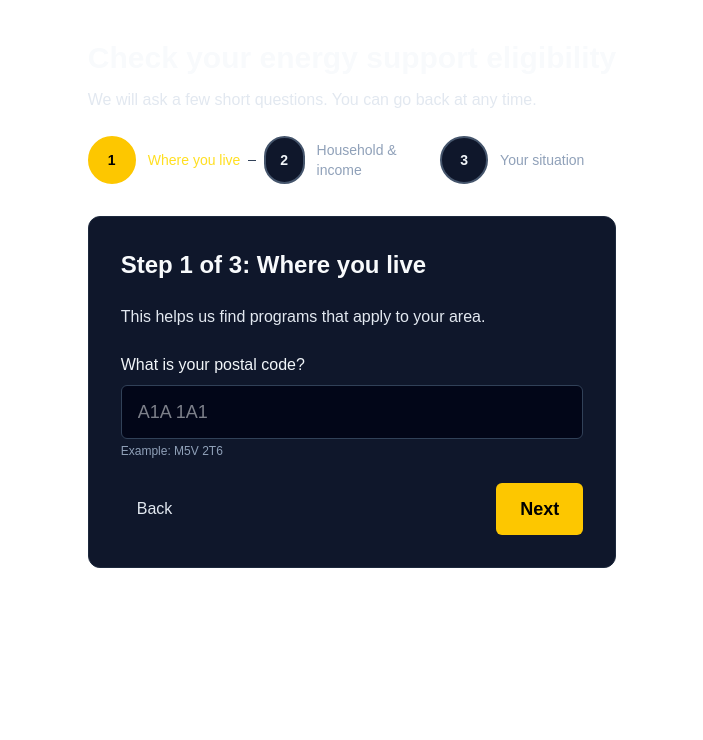
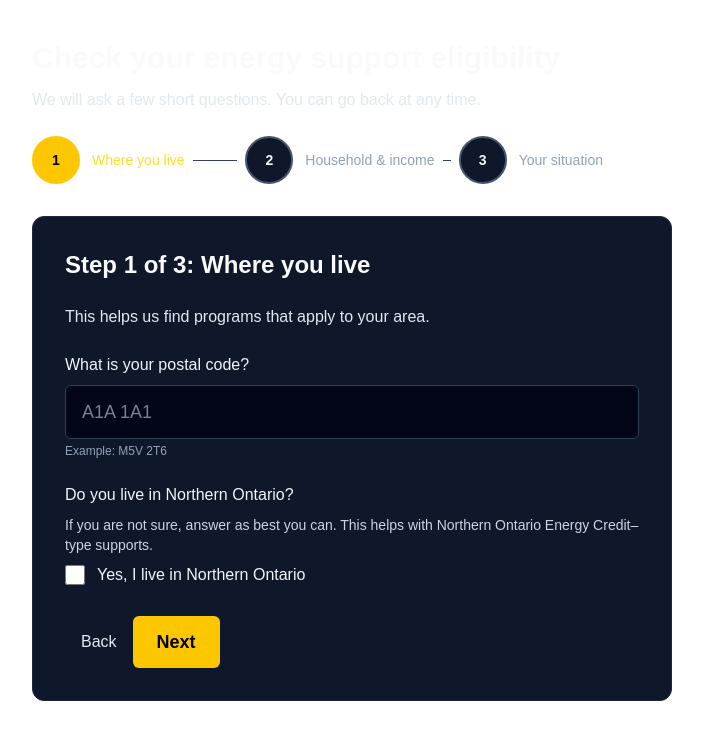
Before and after one commit to edwin-lin777/HackTheGlobe, a Next.js app: page /eligibility in a window 1280 px wide. Shown: the top 740 px of the page, without its empty margins (288-991 px from the left). Built offline with nearby package versions, Linux system fonts and the light colour scheme.

Commit message:
fixed routing error

```diff
--- a/app/api/eligibility/route.ts
+++ b/app/api/eligibility/route.ts
@@ -1,22 +1,22 @@
 import { NextRequest, NextResponse } from "next/server";
-import { checkEligibility } from "@/lib/eligibility";
+import { checkEligibility, type UserProfile } from "@/lib/eligibility";
 import { calculateBillImpact, getLDCByPostalCode } from "@/lib/billCalculator";
 import agencies from "@/data/leap_agencies.json";
 
 // ================================================================
 // POST /api/eligibility
-// Body: UserProfile
+// Body: form payload
 // Returns: matched programs + bill impact + nearest LEAP agency + alerts
 // ================================================================
 export async function POST(req: NextRequest) {
   try {
-    const profile = await req.json();
+    const body = await req.json();
 
-    // Validate required fields
+    // Validate required fields from body
     if (
-      !profile.postalCode ||
-      !profile.householdSize ||
-      profile.annualIncome === undefined
+      !body.postalCode ||
+      !body.householdSize ||
+      body.annualIncome === undefined
     ) {
       return NextResponse.json(
         {
@@ -27,26 +27,41 @@ export async function POST(req: NextRequest) {
       );
     }
 
+    // Build a clean UserProfile with correct names / types
+    const profile: UserProfile = {
+      postalCode: String(body.postalCode),
+      householdSize: Number(body.householdSize),
+      annualIncome: Number(body.annualIncome),
+      hasArrears: !!body.hasArrears,
+      isElectricHeat: !!body.isHeatedElectric,
+      isEnbridgeCustomer: !!body.hasEnbridge,
+      // map from frontend checkbox livesInNorthernOntario
+      isNorthernOntario: !!body.livesInNorthernOntario,
+      // map from frontend onOwOrOdsp
+      isOWSP: !!body.onOwOrOdsp,
+      monthlyKwh:
+        body.monthlyKwh !== undefined && body.monthlyKwh !== null
+          ? Number(body.monthlyKwh)
+          : 700, // default if not provided
+    };
+
     // Step 1 — run eligibility check
     const programs = checkEligibility(profile);
 
     // Step 2 — calculate bill impact
     const billImpact = calculateBillImpact(
       profile.postalCode,
-      profile.monthlyKwh ?? 700, // default to 700 kWh if not provided
+      profile.monthlyKwh,
       programs,
     );
 
     // Step 3 — find nearest LEAP agency
-    // Match by LDC name first, fall back to first agency
     const ldcName = getLDCByPostalCode(profile.postalCode)?.ldc ?? "";
     const agency =
       agencies.find((a) => a.servicesLDCs.includes(ldcName)) ?? agencies[0];
 
     // Step 4 — build alerts
-    // In future this will check against a database of recent program changes
-    // For now returns static alerts based on profile
-    const alerts = [];
+    const alerts: { id: string; title: string; message: string }[] = [];
 
     if (programs.some((p) => p.id === "oesp")) {
       alerts.push({
@@ -58,19 +73,21 @@ export async function POST(req: NextRequest) {
     }
 
     if (programs.some((p) => p.id === "leap")) {
+      const leapProgram = programs.find((p) => p.id === "leap");
       alerts.push({
         id: "leap_reminder",
         title: "LEAP application not started",
-        message: `You qualify for up to $${programs.find((p) => p.id === "leap")?.annualSaving} in emergency bill assistance. Contact your agency to apply.`,
+        message: `You qualify for up to $${leapProgram?.annualSaving} in emergency bill assistance. Contact your agency to apply.`,
       });
     }
 
-    // Return full response
     return NextResponse.json({
       programs,
       billImpact,
       agency,
       alerts,
+      // optional: echo profile back if you want it on the client
+      profile,
     });
   } catch (err) {
     console.error("Eligibility API error:", err);
--- a/app/eligibility/page.tsx
+++ b/app/eligibility/page.tsx
@@ -21,6 +21,9 @@ export default function EligibilityPage() {
   const [onOwOrOdsp, setOnOwOrOdsp] = useState(false);
   const [hasDisability, setHasDisability] = useState(false);
 
+  // NEW: explicit Northern Ontario flag
+  const [livesInNorthernOntario, setLivesInNorthernOntario] = useState(false);
+
   const [situationSubStep, setSituationSubStep] =
     useState<SituationSubStep>(1);
 
@@ -42,7 +45,7 @@ export default function EligibilityPage() {
 
   function goBackOne() {
     if (step === 3 && situationSubStep > 1) {
-      setSituationSubStep((prev) => ((prev - 1) as SituationSubStep));
+      setSituationSubStep((prev) => (prev - 1) as SituationSubStep);
       return;
     }
     if (step === 3 && situationSubStep === 1) {
@@ -95,6 +98,8 @@ export default function EligibilityPage() {
       hasEnbridge,
       onOwOrOdsp,
       hasDisability,
+      // NEW: send explicit Northern Ontario flag to API
+      livesInNorthernOntario,
     };
 
     try {
@@ -126,7 +131,6 @@ export default function EligibilityPage() {
       const hasAnyProgram =
         data && Array.isArray(data.programs) && data.programs.length > 0;
 
-      // Save full eligibility result for the dashboard page
       if (typeof window !== "undefined") {
         sessionStorage.setItem("eligibilityResult", JSON.stringify(data));
       }
@@ -136,16 +140,11 @@ export default function EligibilityPage() {
         hasPrograms: String(hasAnyProgram),
       });
 
-      // Navigate to the dashboard
       router.push(`/dashboard?${params.toString()}`);
     } catch (err) {
       console.error("Error calling /api/eligibility:", err);
     }
   }
-
-
-
-
 
   const onLastSituationSubStep = situationSubStep === 5;
 
@@ -235,7 +234,9 @@ export default function EligibilityPage() {
                   value={postalCode}
                   onChange={(e) => {
                     // allow letters, digits, and space only
-                        let value = e.target.value.toUpperCase().replace(/[^A-Z0-9 ]/g, "");
+                    let value = e.target.value
+                      .toUpperCase()
+                      .replace(/[^A-Z0-9 ]/g, "");
 
                     // auto-insert space after 3rd character if user keeps typing
                     if (value.length === 3 && !value.includes(" ")) {
@@ -253,6 +254,27 @@ export default function EligibilityPage() {
                 </p>
               </div>
 
+              {/* Northern Ontario toggle */}
+              <fieldset className="space-y-2">
+                <legend className="text-base font-medium text-slate-100">
+                  Do you live in Northern Ontario?
+                </legend>
+                <p className="text-sm text-slate-300">
+                  If you are not sure, answer as best you can. This helps with
+                  Northern Ontario Energy Credit–type supports.
+                </p>
+                <label className="inline-flex items-center gap-3 text-base text-slate-100">
+                  <input
+                    type="checkbox"
+                    checked={livesInNorthernOntario}
+                    onChange={(e) =>
+                      setLivesInNorthernOntario(e.target.checked)
+                    }
+                    className="h-5 w-5 rounded border-slate-700 bg-slate-950 text-yellow-400 focus:ring-2 focus:ring-yellow-400"
+                  />
+                  <span>Yes, I live in Northern Ontario</span>
+                </label>
+              </fieldset>
             </div>
           )}
 
@@ -280,18 +302,20 @@ export default function EligibilityPage() {
                   min={1}
                   step={1}
                   value={householdSize}
-                  onChange={(e) => setHouseholdSize(e.target.value.replace(/[^0-9]/g, ""))}
+                  onChange={(e) =>
+                    setHouseholdSize(e.target.value.replace(/[^0-9]/g, ""))
+                  }
                   className="mt-2 block w-full rounded-md border border-slate-700 bg-slate-950 px-4 py-3 text-lg text-slate-50 focus:border-yellow-400 focus:outline-none focus:ring-2 focus:ring-yellow-400"
                 />
               </div>
-
 
               <div>
                 <label
                   htmlFor="householdIncome"
                   className="block text-base font-medium text-slate-100"
                 >
-                  About how much is your total household income per year, after tax?
+                  About how much is your total household income per year, after
+                  tax?
                 </label>
                 <div className="mt-2 flex items-center gap-2">
                   <span aria-hidden="true" className="text-lg">
@@ -304,13 +328,14 @@ export default function EligibilityPage() {
                     step={1000}
                     value={householdIncome}
                     onChange={(e) =>
-                      setHouseholdIncome(e.target.value.replace(/[^0-9]/g, ""))
+                      setHouseholdIncome(
+                        e.target.value.replace(/[^0-9]/g, "")
+                      )
                     }
                     className="block w-full rounded-md border border-slate-700 bg-slate-950 px-4 py-3 text-lg text-slate-50 focus:border-yellow-400 focus:outline-none focus:ring-2 focus:ring-yellow-400"
                   />
                 </div>
               </div>
-
             </div>
           )}
 
@@ -425,7 +450,9 @@ export default function EligibilityPage() {
                     <input
                       type="checkbox"
                       checked={hasDisability}
-                      onChange={(e) => setHasDisability(e.target.checked)}
+                      onChange={(e) =>
+                        setHasDisability(e.target.checked)
+                      }
                       className="h-5 w-5 rounded border-slate-700 bg-slate-950 text-yellow-400 focus:ring-2 focus:ring-yellow-400"
                     />
                     <span>
@@ -438,7 +465,7 @@ export default function EligibilityPage() {
           )}
 
           {/* Navigation */}
-          <div className="mt-6 flex items-center justify-between">
+          <div className="mt-6 flex items-center justify_between">
             <button
               type="button"
               onClick={handleBackClick}
```
Lines whose indentation alone changed are shown as unchanged.
